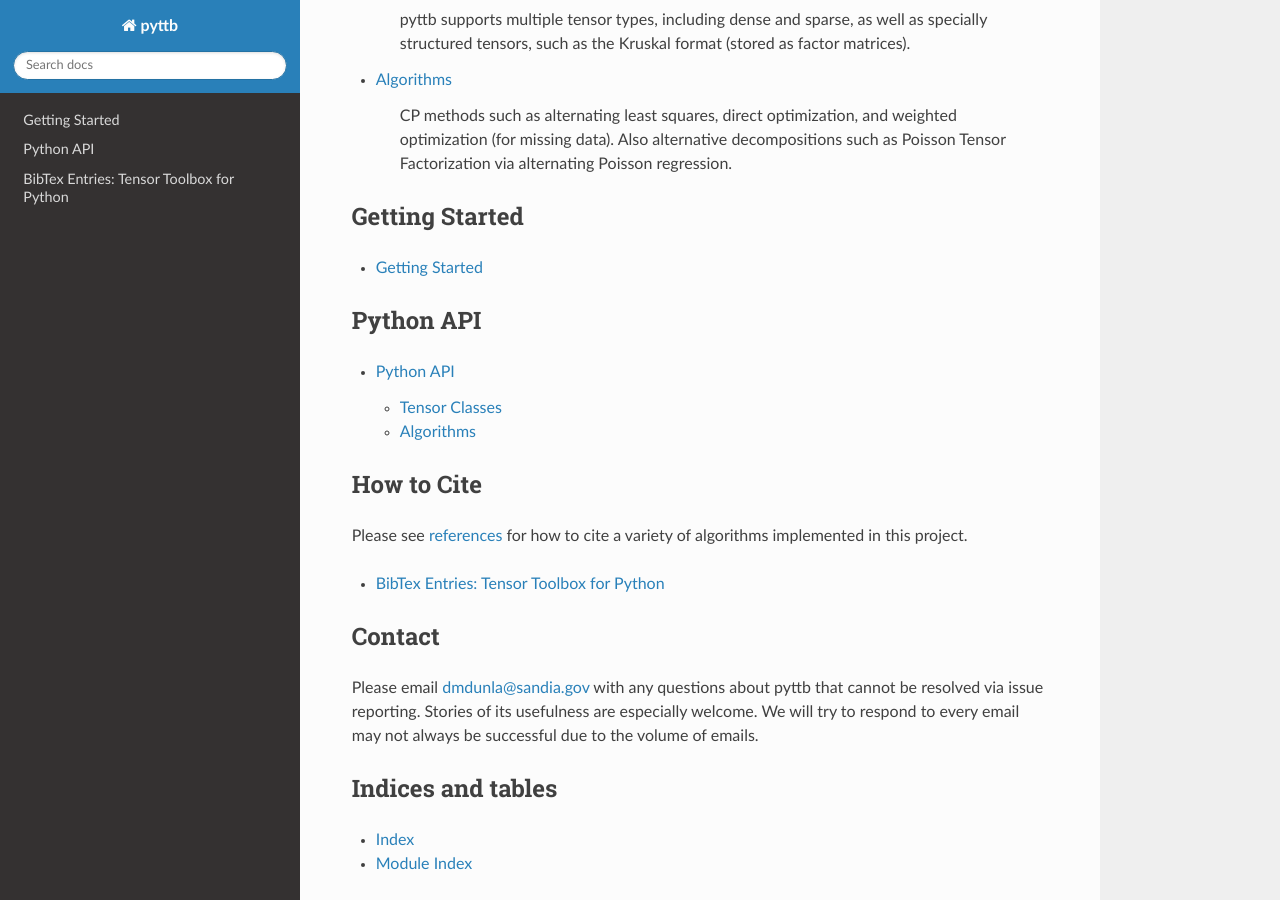
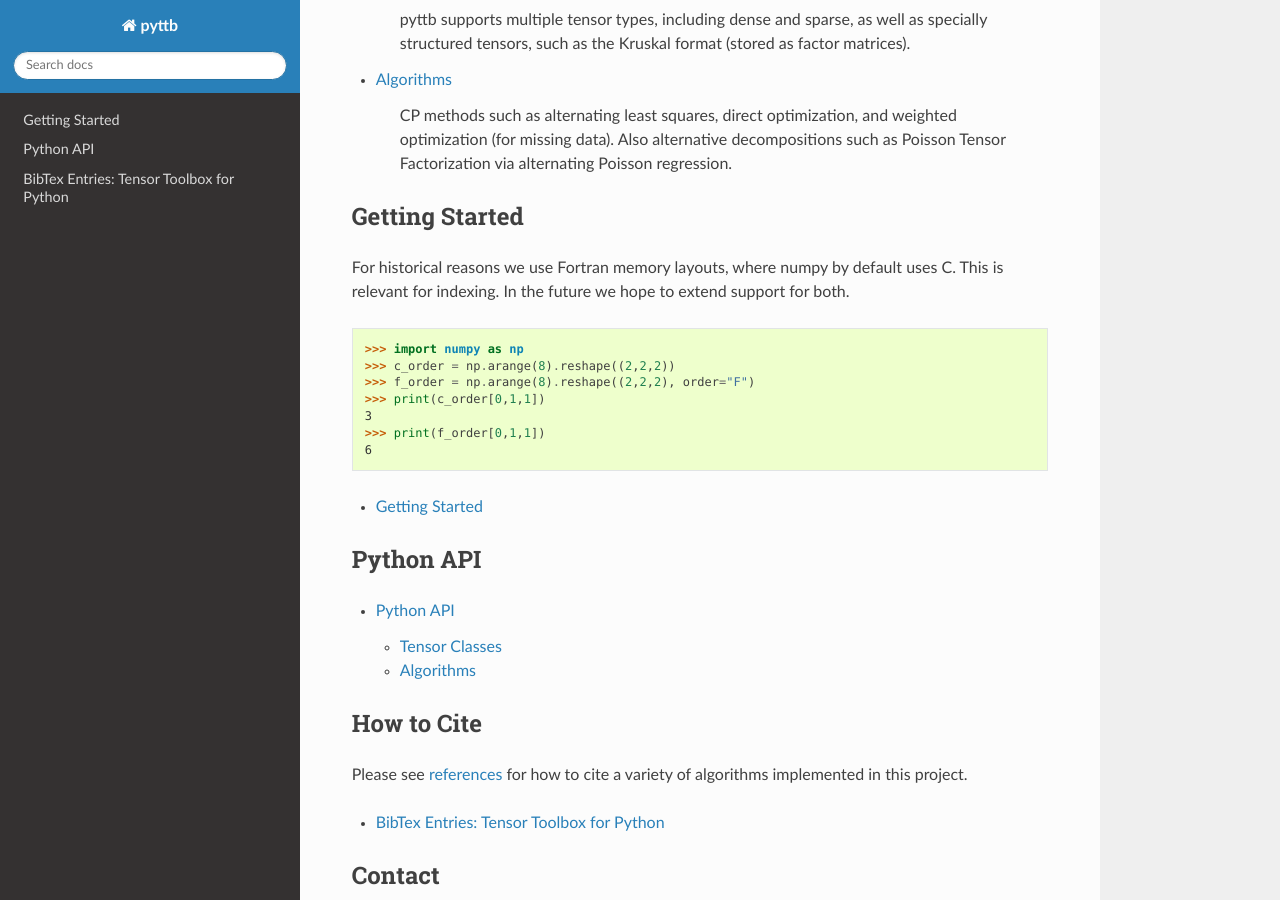
Before and after one commit to sandialabs/pyttb, a Sphinx documentation site: the page built from docs/source/index.rst, in a window 1280 px wide and 900 px high, scrolled down 485 px. Built offline with Sphinx 7.4.7 and the Read the Docs theme 3.1.0, drawn with Linux system fonts in a browser that asks for light colours; the version number is read from the project's files by our own code.

Commit message:
Add a note about memory layout at top level high visibility areas

```diff
--- a/docs/source/index.rst
+++ b/docs/source/index.rst
@@ -39,6 +39,18 @@ algorithms for computing low-rank tensor models.
 
 Getting Started
 ===============
+For historical reasons we use Fortran memory layouts, where numpy by default uses C.
+This is relevant for indexing. In the future we hope to extend support for both.
+
+.. code-block:: python
+
+    >>> import numpy as np
+    >>> c_order = np.arange(8).reshape((2,2,2))
+    >>> f_order = np.arange(8).reshape((2,2,2), order="F")
+    >>> print(c_order[0,1,1])
+    3
+    >>> print(f_order[0,1,1])
+    6
 
 .. toctree::
    :maxdepth: 1
```
Also changed, not shown: README.md (+13 -0 lines).
